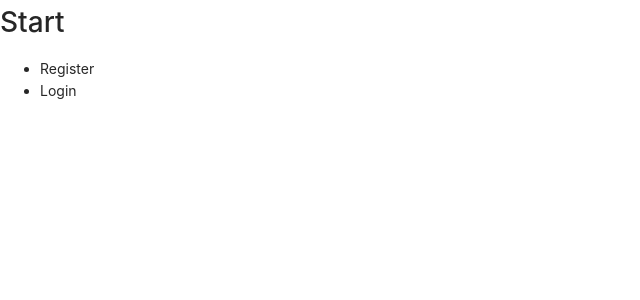
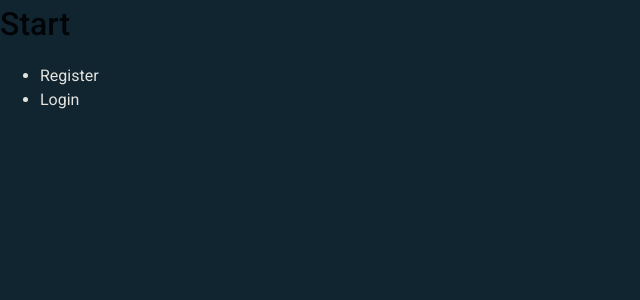
Before and after one commit to stenwall/u11-fullstack-js, a Next.js app in the folder client/: page / in a window 1280 px wide. Shown: the top 300 px of the page, without its empty margins (0-640 px from the left). Built offline with nearby package versions, Linux system fonts and the light colour scheme.

Commit message:
feat: custom theme for material ui

```diff
--- a/client/package.json
+++ b/client/package.json
@@ -16,6 +16,7 @@
     "@emotion/react": "^11.4.1",
     "@emotion/styled": "^11.3.0",
     "@mui/icons-material": "^5.0.1",
+    "@mui/lab": "^5.0.0-alpha.49",
     "@mui/material": "^5.0.2",
     "next": "11.1.2",
     "prettier": "^2.4.1",
--- a/client/pages/_app.tsx
+++ b/client/pages/_app.tsx
@@ -1,8 +1,33 @@
 import '../styles/globals.css';
 import type { AppProps } from 'next/app';
+import Head from 'next/head';
+import { CssBaseline } from '@mui/material';
+import { ThemeProvider, StyledEngineProvider } from '@mui/material/styles';
+import theme from '../styles/theme';
 
-function MyApp({ Component, pageProps }: AppProps) {
-  return <Component {...pageProps} />;
-}
+const MyApp = ({ Component, pageProps }: AppProps) => {
+  return (
+    <>
+      <Head>
+        <title>My neck of the woods</title>
+        <meta
+          name="viewport"
+          content="minimum-scale=1, initial-scale=1, width=device-width"
+        />
+        <link rel="icon" href="/favicon.ico" />
+        <link
+          rel="stylesheet"
+          href="https://fonts.googleapis.com/css?family=Roboto:300,400,500,700&display=swap"
+        />
+      </Head>
+      <StyledEngineProvider injectFirst>
+        <ThemeProvider theme={theme}>
+          <CssBaseline />
+          <Component {...pageProps} />
+        </ThemeProvider>
+      </StyledEngineProvider>
+    </>
+  );
+};
 
 export default MyApp;
--- /dev/null
+++ b/client/styles/theme.ts
@@ -0,0 +1,76 @@
+import type {} from '@mui/lab/themeAugmentation';
+import { createTheme } from '@mui/material/styles';
+
+// create a theme instance
+let theme = createTheme({
+  palette: {
+    mode: 'dark',
+    primary: {
+      main: '#395971',
+      contrastText: '#e4e3dd',
+    },
+    secondary: {
+      main: '#EC8F00',
+      contrastText: '#0E1E29',
+    },
+    background: {
+      default: '#112531',
+      paper: '#16313f',
+    },
+    text: {
+      primary: '#e4e3dd',
+    },
+    divider: '#395971',
+    info: {
+      main: '#2fb373',
+    },
+    success: {
+      main: '#00d589',
+    },
+    error: {
+      main: '#c54419',
+    },
+  },
+  typography: {
+    fontFamily: 'Roboto',
+  },
+  components: {
+    MuiBottomNavigation: {
+      styleOverrides: {
+        root: {
+          // color: '#e4e3dd'
+        },
+      },
+    },
+    MuiBottomNavigationAction: {
+      styleOverrides: {
+        root: {
+          '&.Mui-selected': {
+            color: '#e4e3dd'
+          },
+          '&.MuiBottomNavigationAction-iconOnly': {
+            color: '#395971'
+          },
+          '&.MuiBottomNavigationAction-label': {
+            opacity: '0 !important'
+          },
+        },
+      },
+    },
+  },
+});
+
+// theme = createTheme(theme, {
+//   components: {
+//     MuiBottomNavigation: {
+//       styleOverrides: {
+//         root: {
+//           backgroundColor: theme.palette.secondary,
+//           color: theme.palette.text
+//         },
+//       },
+//     },
+//   },
+// })
+
+export default theme;
```
Also changed, not shown: 1 other file (tests, documents, lock files or other folders).
